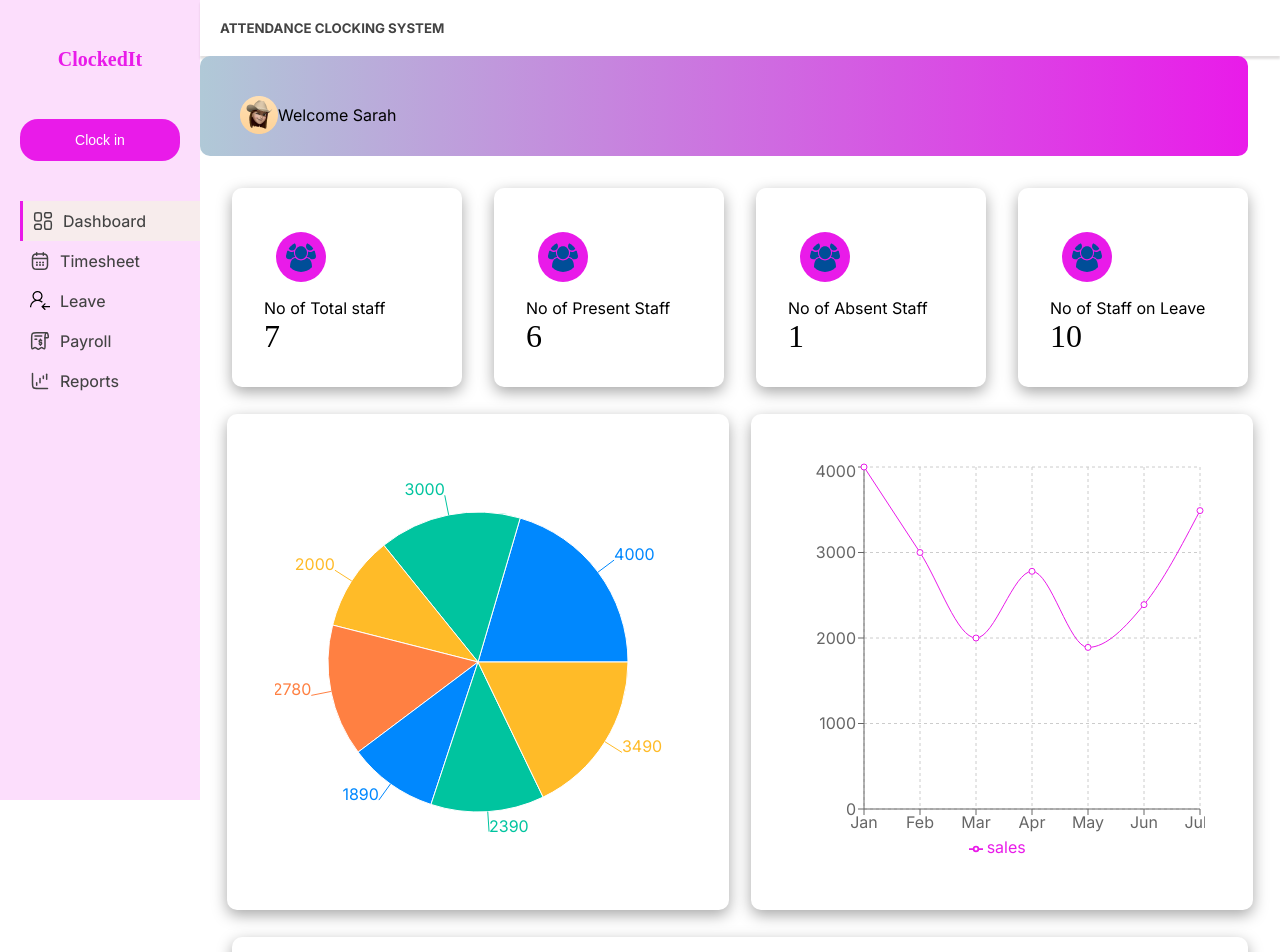
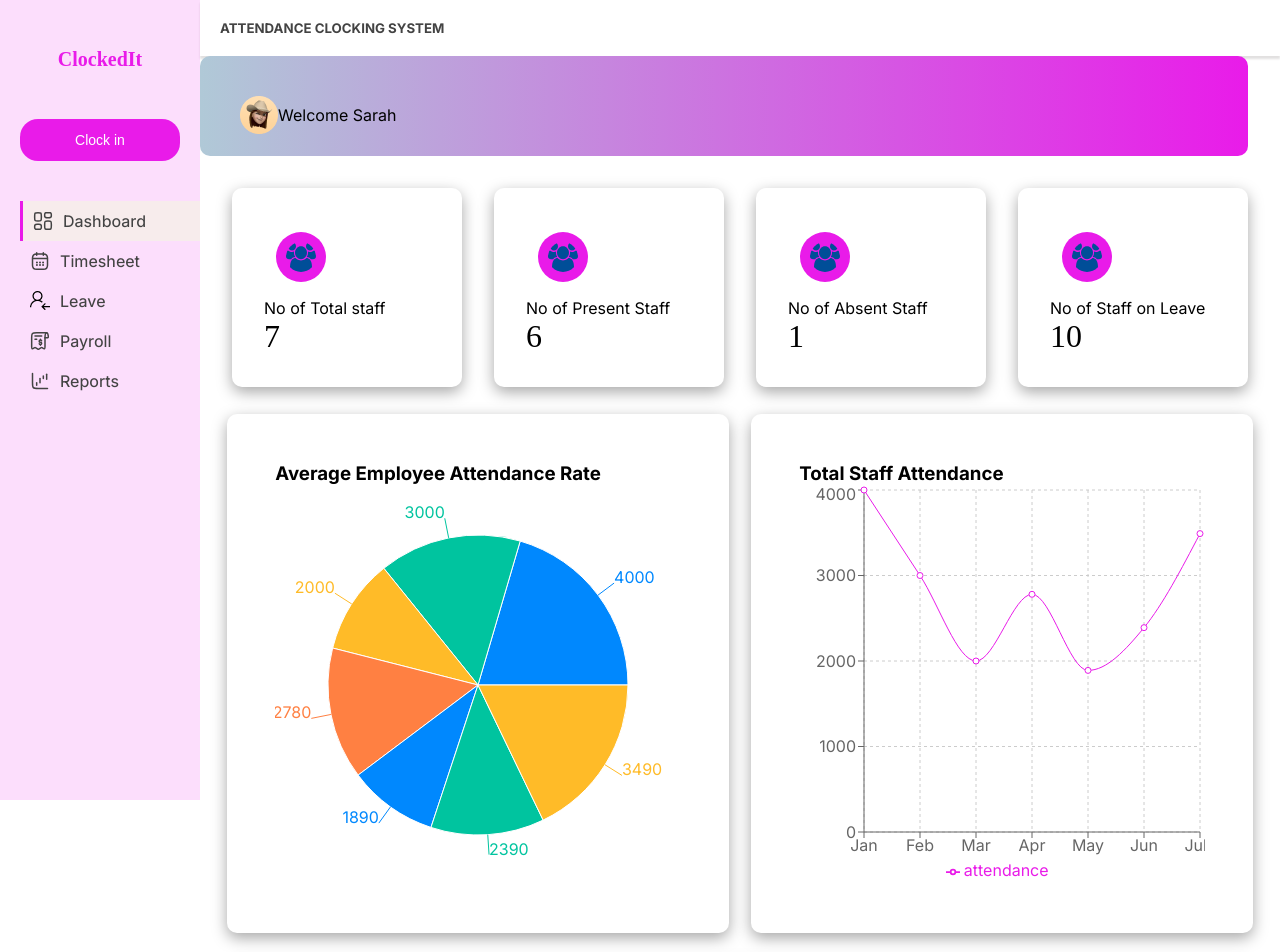
Before and after one commit to chidinmabnwaeze/AttendanceSystem, a React (Vite) app: page /dashboard in a window 1280 px wide. Shown: the top 952 px of the page. Built offline with nearby package versions, Linux system fonts and the light colour scheme.

Commit message:
defining dashboard charts

```diff
--- a/src/Pages/Dashboard.jsx
+++ b/src/Pages/Dashboard.jsx
@@ -52,13 +52,13 @@ const Dashboard = () => {
     },
   ];
   const data = [
-    { name: "Jan", sales: 4000 },
-    { name: "Feb", sales: 3000 },
-    { name: "Mar", sales: 2000 },
-    { name: "Apr", sales: 2780 },
-    { name: "May", sales: 1890 },
-    { name: "Jun", sales: 2390 },
-    { name: "Jul", sales: 3490 },
+    { name: "Jan", attendance: 4000 },
+    { name: "Feb", attendance: 3000 },
+    { name: "Mar", attendance: 2000 },
+    { name: "Apr", attendance: 2780 },
+    { name: "May", attendance: 1890 },
+    { name: "Jun", attendance: 2390 },
+    { name: "Jul", attendance: 3490 },
   ];
 
   const COLORS = ["#0088FE", "#00C49F", "#FFBB28", "#FF8042"]; // Define colors for slices
@@ -88,11 +88,12 @@ const Dashboard = () => {
 
         <section className="charts">
           <div className="pieChart">
+            <h1>Average Employee Attendance Rate</h1>
             <ResponsiveContainer width="100%" height={400}>
               <PieChart>
                 <Pie
                   data={data}
-                  dataKey="sales" // Key for the value of each slice
+                  dataKey="attendance" // Key for the value of each slice
                   nameKey="name" // Key for the name/label of each slice
                   cx="50%" // X-coordinate of the center
                   cy="50%" // Y-coordinate of the center
@@ -113,6 +114,7 @@ const Dashboard = () => {
           </div>
 
           <div className="lineChart">
+            <h1 className="m-3">Total Staff Attendance</h1>
             <ResponsiveContainer width="100%" height={400}>
               <LineChart
                 data={data}
@@ -125,7 +127,7 @@ const Dashboard = () => {
                 <Legend fill="#e91be9" />
                 <Line
                   type="monotone"
-                  dataKey="sales"
+                  dataKey="attendance"
                   stroke="#e91be9"
                   activeDot={{ r: 8 }}
                 />
--- a/src/styles/clocking.css
+++ b/src/styles/clocking.css
@@ -344,6 +344,7 @@ transform:translate(2);
   }
   .collapse {
     display: none;
+    transform: translateX(0);
   }
   .sidebar {
     /* display: none; */
@@ -353,6 +354,8 @@ transform:translate(2);
     flex-direction: column;
     width: 40%;
     height: 100%;
+    transform: translateX(0);
+    transition: 0.8ms ease-out;
   }
   .main-clocking {
     flex-direction: column;
@@ -363,7 +366,6 @@ transform:translate(2);
     margin-left: 0;
   }
   .illustration {
-    flex-direction: column-reverse;
     display: none;
   }
 }
```
